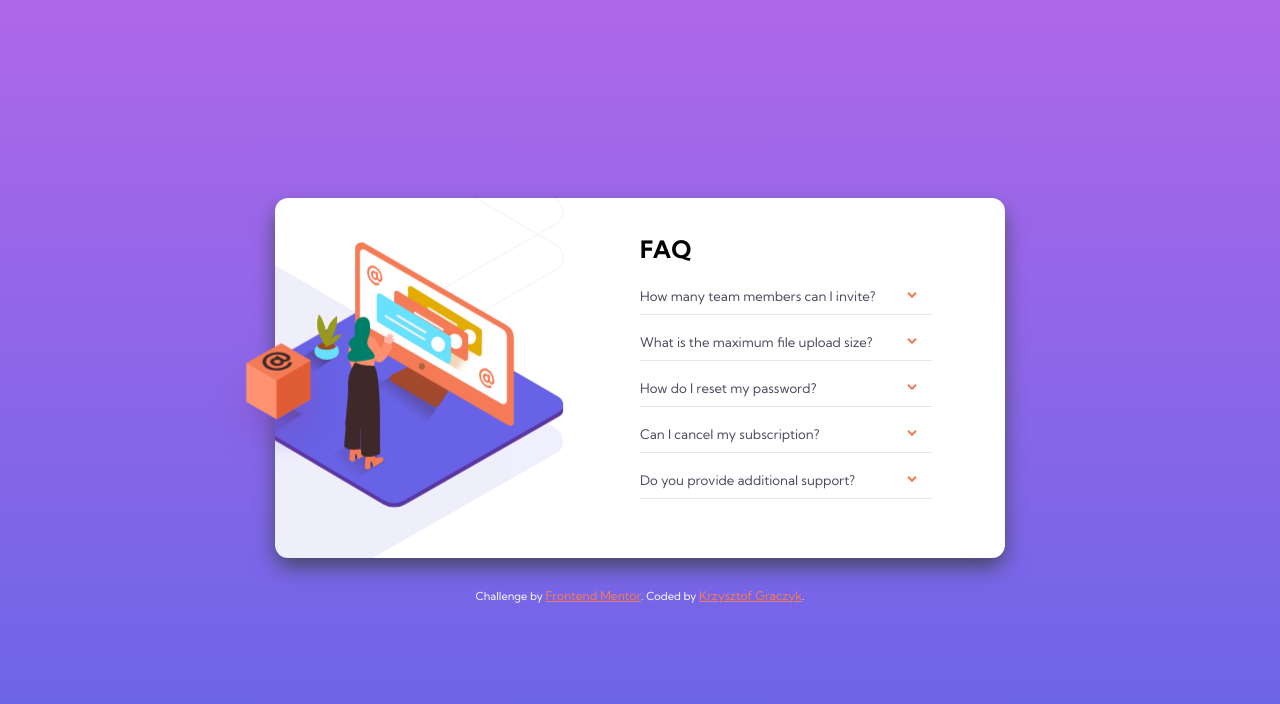
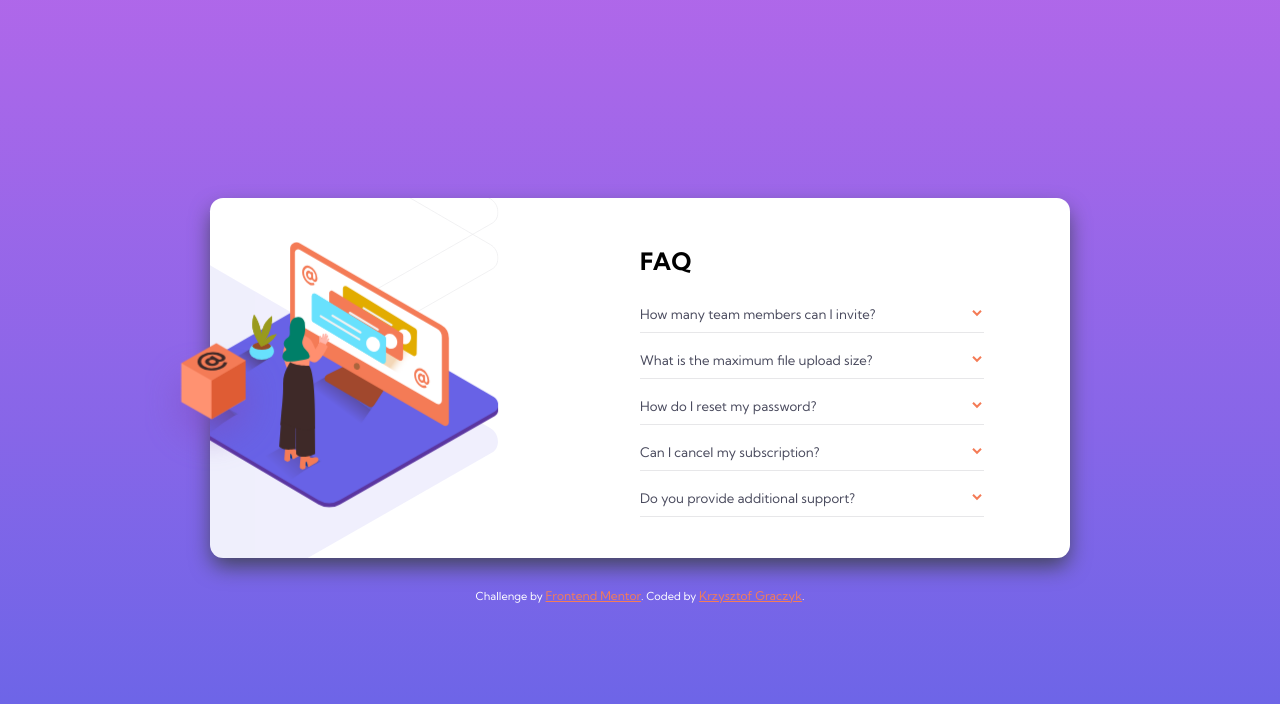
Before and after one commit to Magic-Cookiee/faq-accordion-card-main, a plain HTML site: page index.html in a window 1280 px wide. Drawn offline with Linux system fonts and the light colour scheme.

Commit message:
Update styles.css

```diff
--- a/styles.css
+++ b/styles.css
@@ -35,8 +35,8 @@
 }
 
 .card {
-    max-width: 730px;
-    min-width: 730px;
+    max-width: 860px;
+    min-width: 860px;
     background-color: white;
     display: flex;
     border-radius: 1.1em;
@@ -76,7 +76,7 @@
 
 .card-faq h1 {
     font-size: 24px;
-    margin: 36px 0 24px 0;
+    margin: 48px 0 30px 0;
 }
 .card-faq .question {
     color: var(--VeryDarkGrayishBlue);
```
